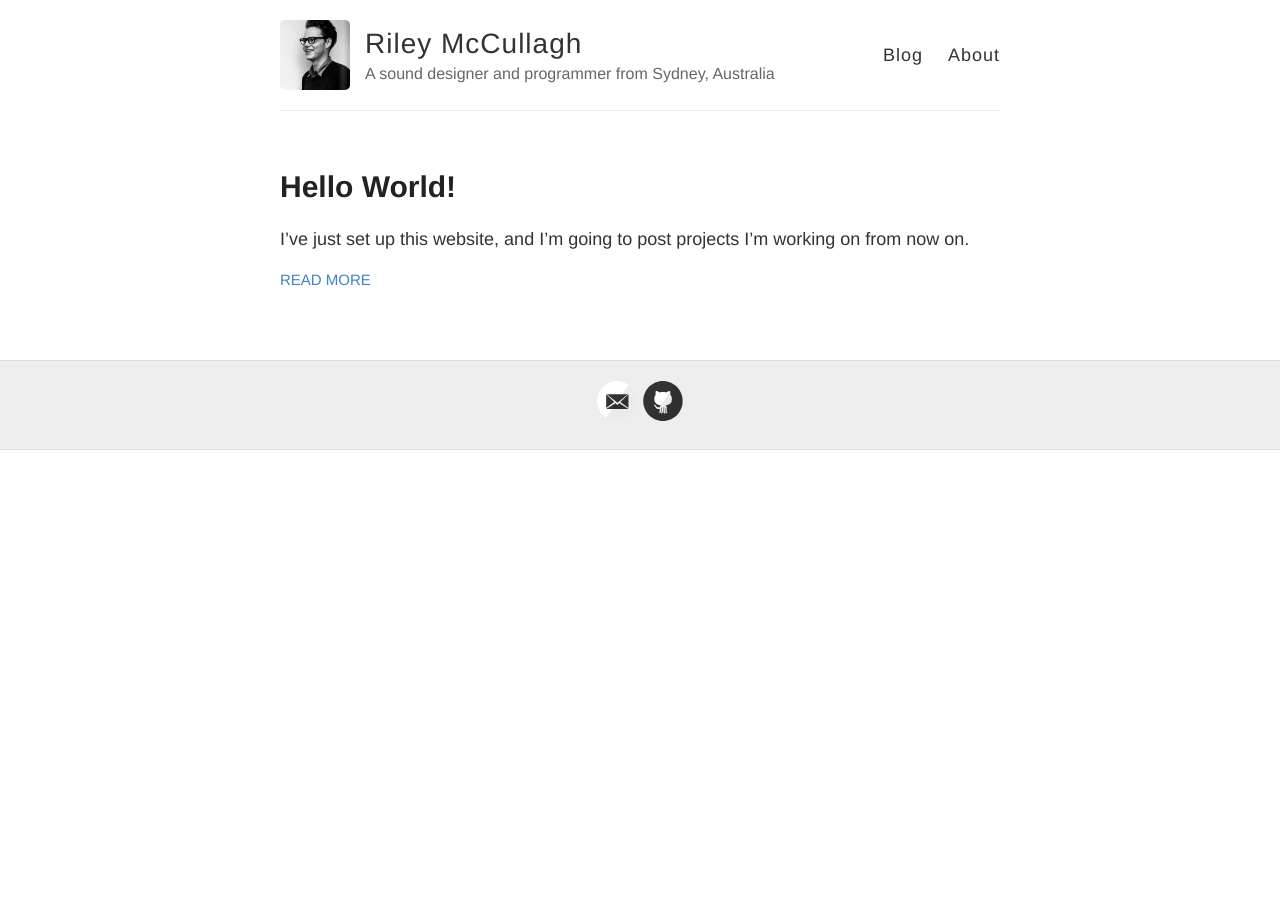
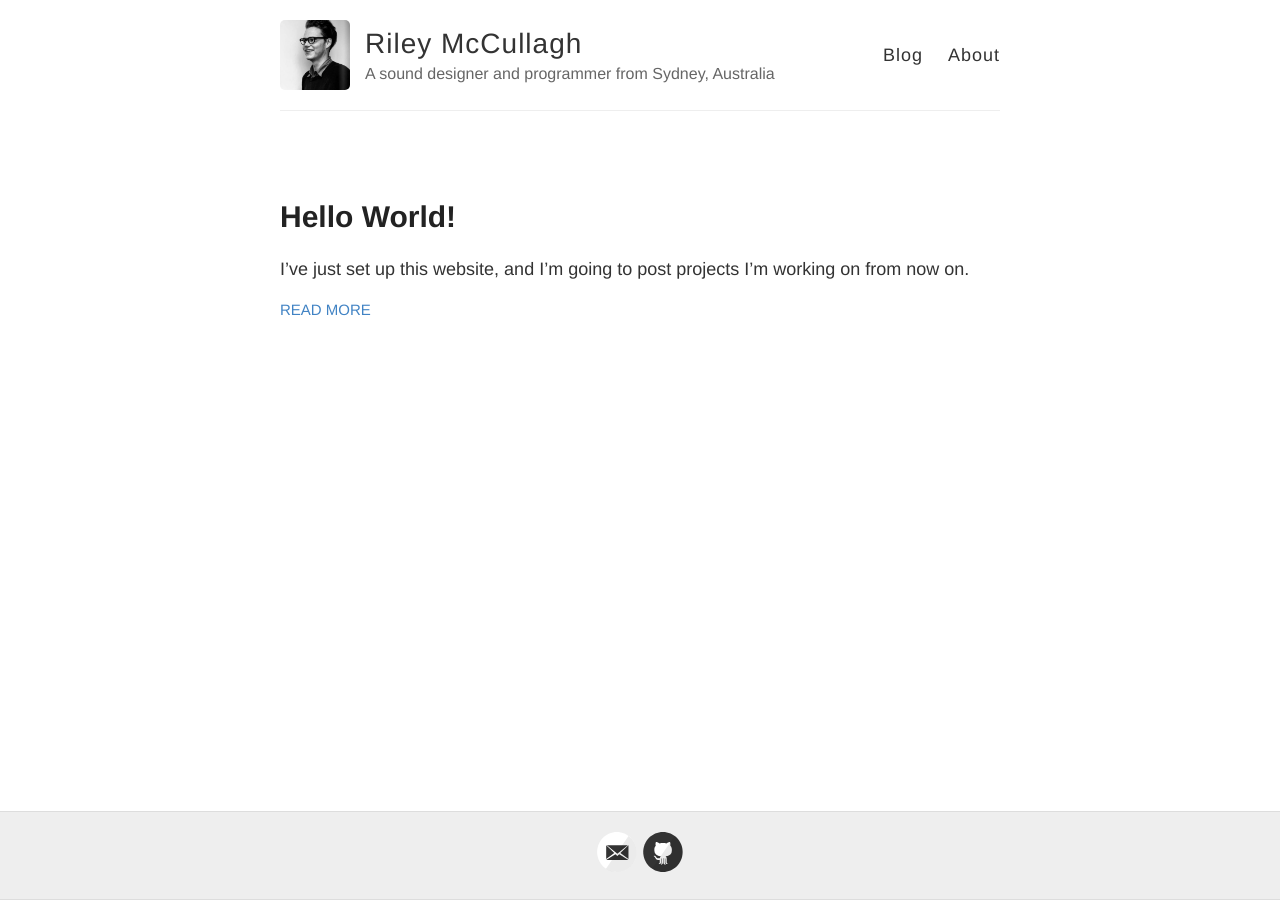
Before and after one commit to rileymccullagh/portfolio, a Jekyll site: the page built from docs/index.html, in a window 1280 px wide. Built offline with Jekyll 4.4.1, drawn with Linux system fonts in a browser that asks for light colours.

Commit message:
made the footer sticky with a flexbox

```diff
--- a/docs/_config.yml
+++ b/docs/_config.yml
@@ -69,7 +69,7 @@ kramdown:
     css_class: 'highlight'
 
 # Set the Sass partials directory, as we're using @imports
-sass:
+    sass:
   style: :expanded # You might prefer to minify using :compressed
 
 # Use the following plug-ins
--- a/docs/style.scss
+++ b/docs/style.scss
@@ -18,7 +18,10 @@ html {
 }
 
 body {
-	background: $white;
+  display: flex;
+  min-height: 100vh;
+  flex-direction: column;
+  background: $white;
   font: 18px/1.4 $helvetica;
   color: $darkGray;
 }
@@ -255,6 +258,10 @@ nav {
 // .main
 //
 
+#main {
+  flex: 1;
+}
+
 .posts > .post {
   padding-bottom: 2em;
   border-bottom: 1px solid $lightGray;
```
